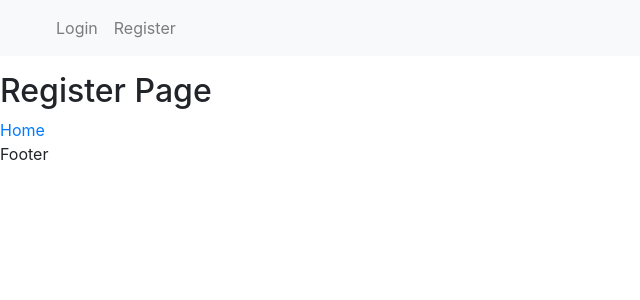
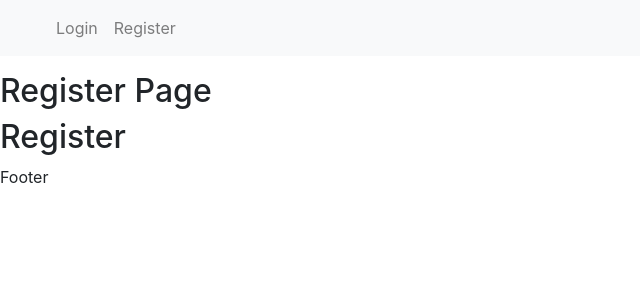
Before and after one commit to manticorevault/mern_blog, a Next.js app in the folder frontend/: page /register in a window 1280 px wide. Shown: the top 300 px of the page, without its empty margins (0-640 px from the left). Built offline with nearby package versions, Linux system fonts and the light colour scheme.

Commit message:
Added the RegisterComponent in the auth folder and imported it to the Register page

```diff
--- /dev/null
+++ b/frontend/components/auth/RegisterComponent.js
@@ -0,0 +1,7 @@
+const RegisterComponent = () => {
+    return (
+        <h2> Register </h2>
+    )
+}
+
+export default RegisterComponent;
--- a/frontend/pages/register.js
+++ b/frontend/pages/register.js
@@ -1,13 +1,12 @@
 import Layout from "../components/Layout";
 import Link from "next/link";
+import RegisterComponent from "../components/auth/RegisterComponent";
 
 const Register = () => {
     return (
         <Layout>
             <h2> Register Page </h2>
-            <Link href="/">
-                <a> Home </a>
-            </Link>
+            <RegisterComponent></RegisterComponent>
         </Layout>
     )
 }
```
